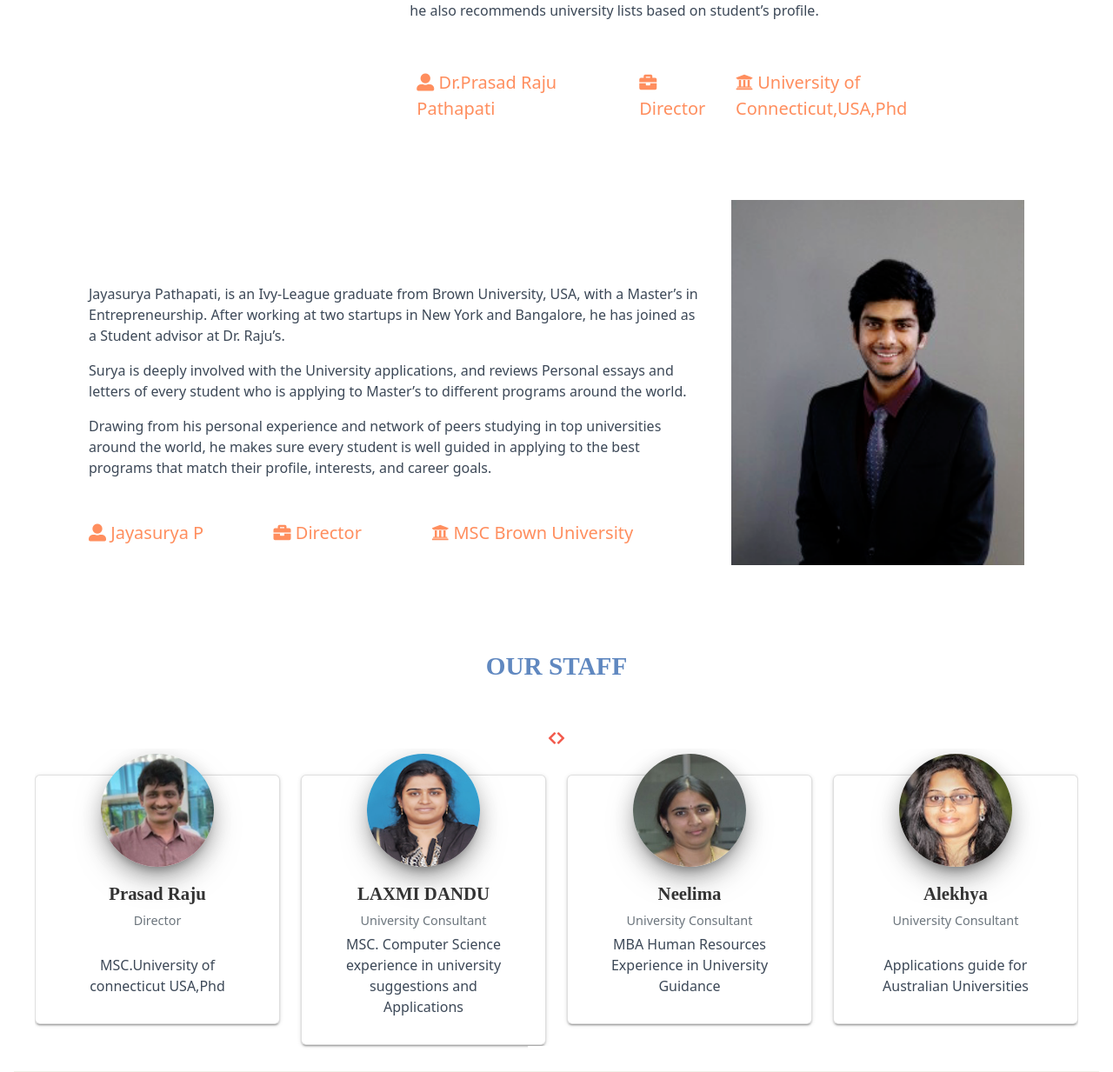
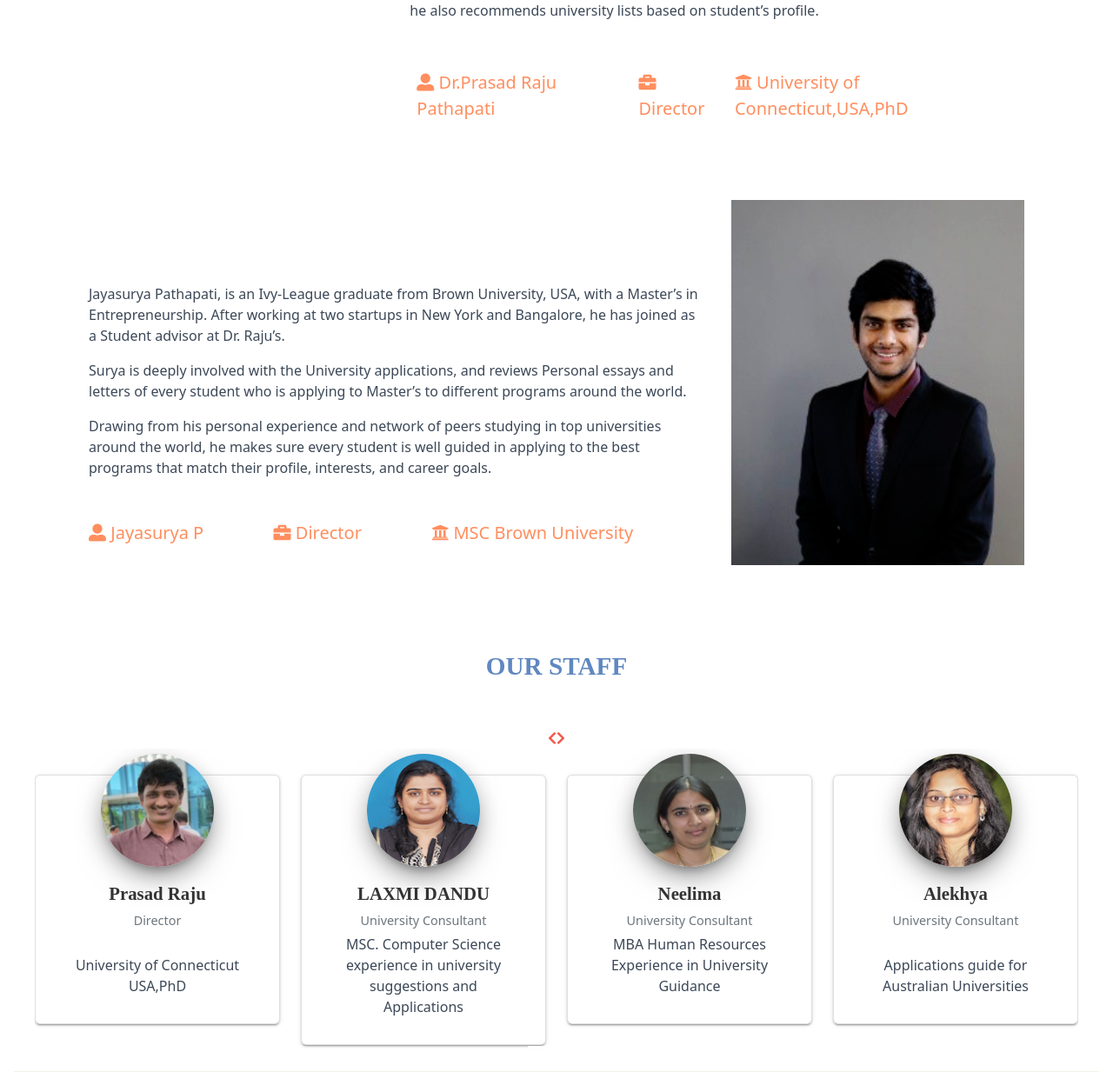
Before and after one commit to GA352491/drrajus, a Django app: page /about_us/ in a window 1280 px wide. Shown: the part 914-2147 px from the top of the page at 87% size. Run offline with Django 3.2, Linux system fonts and the light colour scheme; some libraries are stand-ins or nearby versions.

Commit message:
Update About_us.html

```diff
--- a/elearning/templates/about_us/About_us.html
+++ b/elearning/templates/about_us/About_us.html
@@ -151,7 +151,7 @@
                                 <div class="p-2 flex-fill ">
                                 <span style="font-size: 20px">
 
-                                <i class="fas fa-university"></i> University of Connecticut,USA,Phd
+                                <i class="fas fa-university"></i> University of Connecticut,USA,PhD
                                 </span>
                                 </div>
                             </div>
@@ -159,7 +159,7 @@
                         <div class="d-block d-lg-none">
                             <div style="text-align: end;padding-top: 20px">
                                 <span style="color: #ff8e5e">  - Dr.Prasad Raju Pathapati (Director)</span>
-                                <p style="color: grey"><b>University of Connecticut,USA,Phd</b></p>
+                                <p style="color: grey"><b>University of Connecticut,USA,PhD</b></p>
 
                             </div>
                         </div>
@@ -298,7 +298,7 @@
                                         <h4 class="card-caption">Prasad Raju </h4>
                                         <h6 class="category text-muted"> Director </h6>
                                         <br>
-                                        <p class="card-description"> MSC.University of connecticut USA,Phd </p>
+                                        <p class="card-description"> University of Connecticut USA,PhD </p>
 
                                     </div>
                                 </div>
```
